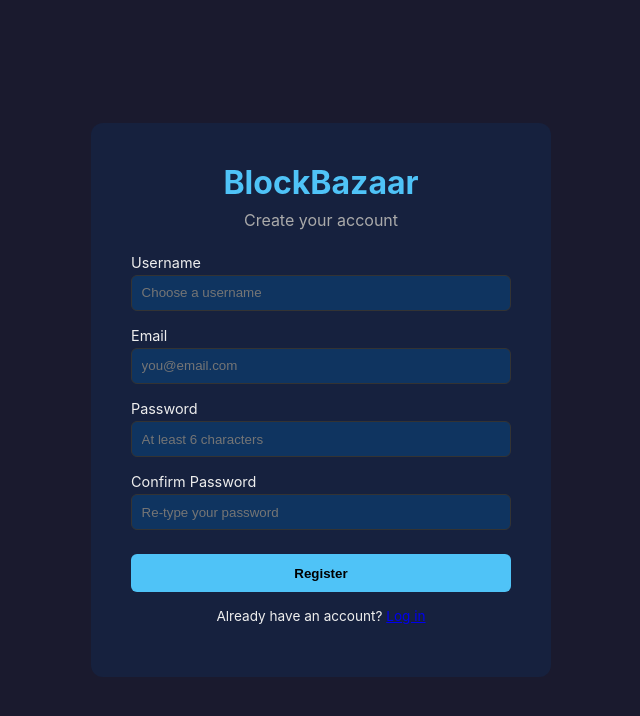
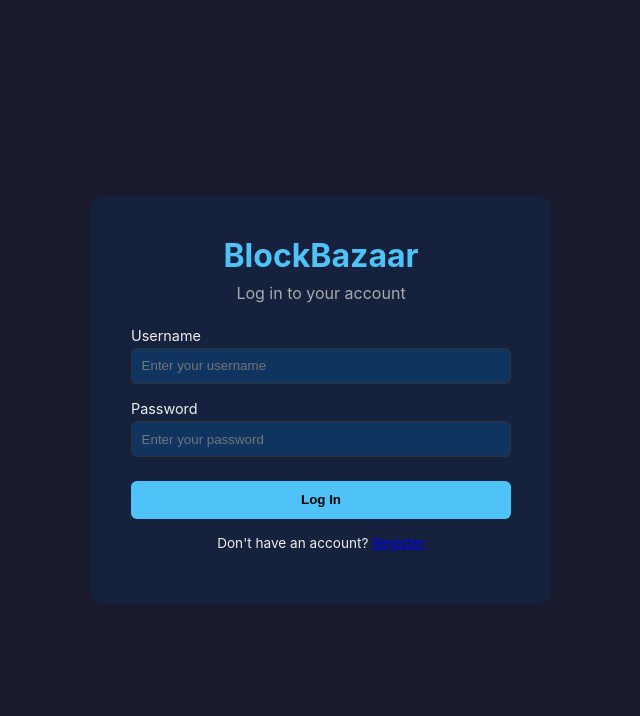
Before and after one commit to rig-gg/BlockBazaar, a React (Create React App) app in the folder frontend/: page /login in a window 1280 px wide. Shown: the top 716 px of the page, without its empty margins (319-959 px from the left). Built offline with nearby package versions, Linux system fonts and the light colour scheme.

Commit message:
fix: restore React Router setup in App.js

```diff
--- a/frontend/src/App.js
+++ b/frontend/src/App.js
@@ -1,7 +1,17 @@
+import { BrowserRouter, Routes, Route, Navigate } from "react-router-dom";
+import Login from "./pages/Login";
 import Register from "./pages/Register";
 
 function App() {
-  return <Register />;
+  return (
+    <BrowserRouter>
+      <Routes>
+        <Route path="/" element={<Navigate to="/login" />} />
+        <Route path="/login" element={<Login />} />
+        <Route path="/register" element={<Register />} />
+      </Routes>
+    </BrowserRouter>
+  );
 }
 
 export default App;
```
